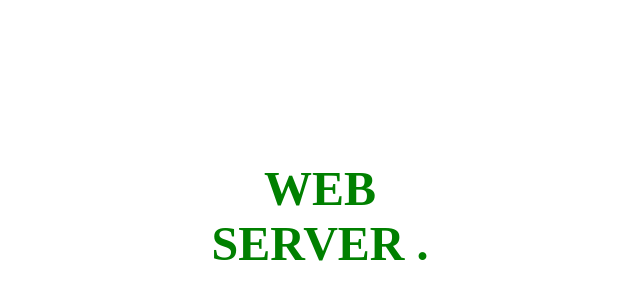
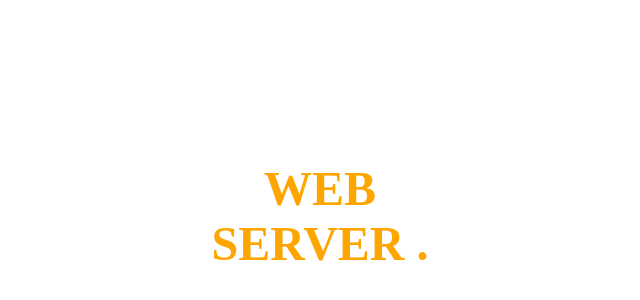
Before and after one commit to rsthakur83/release, a plain HTML site: page index.html in a window 1280 px wide. Shown: the part 180-480 px from the top of the page, without its empty margins (320-960 px from the left). Drawn offline with Linux system fonts and the light colour scheme.

Commit message:
update orange
update orange

```diff
--- a/index.html
+++ b/index.html
@@ -12,7 +12,7 @@ http://jsfiddle.net/6PaXB/
 <body>
 <div class="block" style="height: 99%;">
     <div class="centered">
-        <p><font size="60" color="green"><h1> WEB SERVER .</h1></p>
+        <p><font size="60" color="orange"><h1> WEB SERVER .</h1></p>
     </div>
 </div>
 </body>
```
